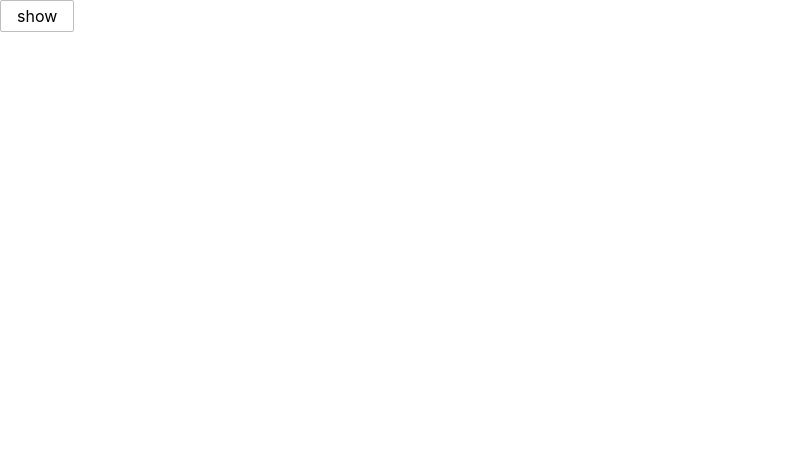
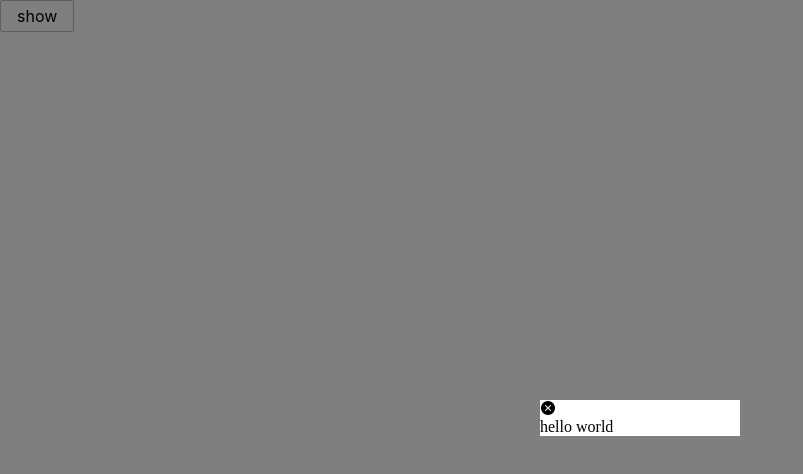
Before and after one commit to wicked-knife/reactify, a React (Create React App) app: page / in a window 1280 px wide. Shown: the top 474 px of the page, without its empty margins (0-803 px from the left). Built offline with nearby package versions, Linux system fonts and the light colour scheme.

Commit message:
modal children

```diff
--- a/src/App.tsx
+++ b/src/App.tsx
@@ -17,7 +17,8 @@ const App: React.FC = () => {
 
   return <div>
     <Button onClick={show}>show</Button>
-    <Modal visible={visible} onClose={close} ref={ref}/>
+
+    <Modal visible={true}><div className="test-node">hello world</div></Modal>
   </div>
 }
 
--- a/src/components/modal/base-modal.tsx
+++ b/src/components/modal/base-modal.tsx
@@ -1,4 +1,4 @@
-import React, { useEffect, useState, forwardRef, ForwardRefRenderFunction, useImperativeHandle } from "react";
+import React, { useEffect, useState, forwardRef, ForwardRefRenderFunction, useImperativeHandle, ReactNode } from "react";
 import { CSSTransition } from "react-transition-group";
 import Icon from '../icon'
 import "./modal.scss";
@@ -6,7 +6,8 @@ interface BaseModalProps {
   maskClosable?: boolean;
   visible: boolean;
   onClose?: () => void;
-  onExited: () => void
+  onExited: () => void;
+  children: ReactNode
 }
 
 const BaseModal: ForwardRefRenderFunction<any, BaseModalProps> = ({
@@ -14,6 +15,7 @@ const BaseModal: ForwardRefRenderFunction<any, BaseModalProps> = ({
   onClose,
   onExited,
   visible,
+  children
 }, ref) => {
   const [v, setV] = useState(false)
 
@@ -46,6 +48,7 @@ const BaseModal: ForwardRefRenderFunction<any, BaseModalProps> = ({
           <div>
             <Icon className="icon-close_filled" onClick={handleClose}/>
           </div>
+          {children}
         </div>
       </CSSTransition>
     </div>
```
Also changed, not shown: src/components/modal/modal.tsx (+4 -3 lines), 1 other file (tests, documents, lock files or other folders).
